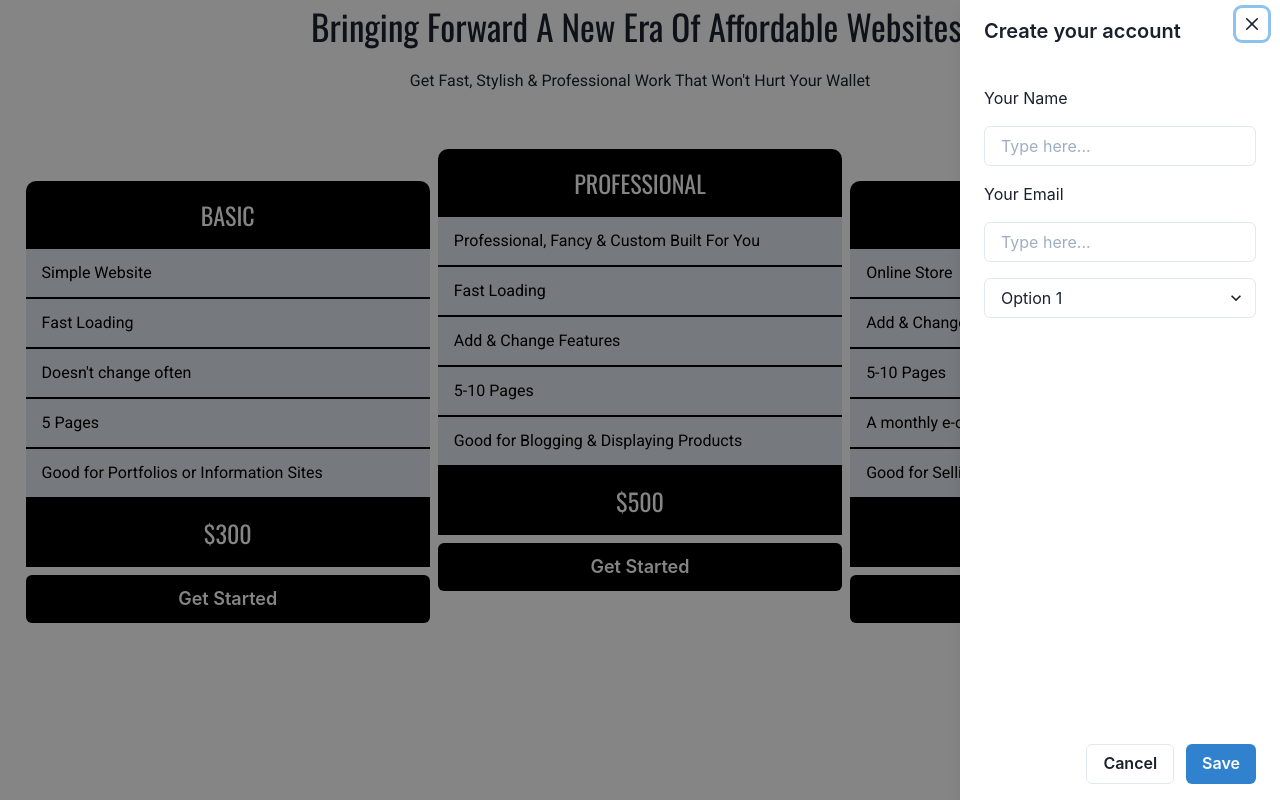
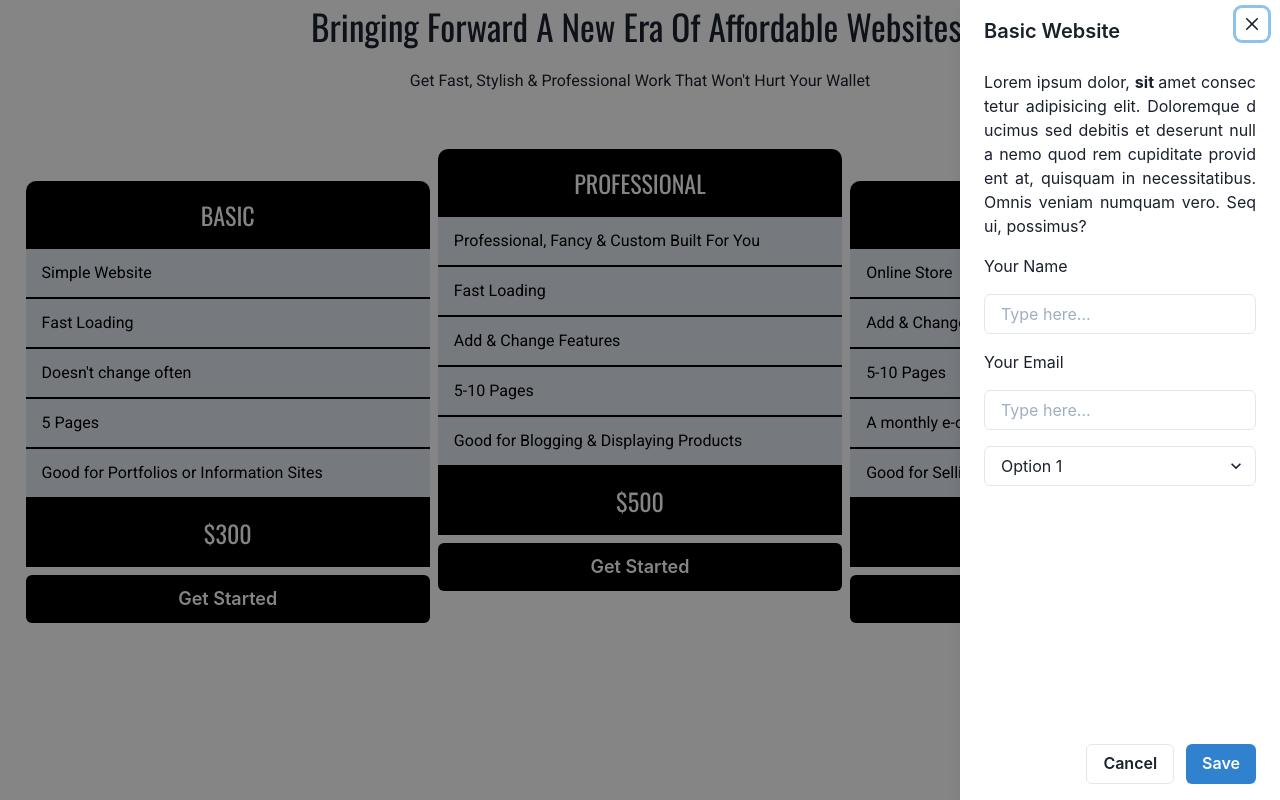
Before and after one commit to rubydevco/rubydev-tempsite, a React (Create React App) app: page /getting-started in a window 1280 px wide. Both pictures are taken after a click on the link "BASIC". Built offline with nearby package versions, Linux system fonts and the light colour scheme.

Commit message:
not sure

```diff
--- a/src/components/GettingStarted/Slider.js
+++ b/src/components/GettingStarted/Slider.js
@@ -24,9 +24,22 @@ const Slider = ({ isOpen, onClose, btnRef }) => {
         <DrawerOverlay />
         <DrawerContent>
           <DrawerCloseButton />
-          <DrawerHeader>Create your account</DrawerHeader>
+          <DrawerHeader>Basic Website</DrawerHeader>
 
           <DrawerBody>
+            <h2
+              style={{
+                textAlign: 'justify',
+                wordBreak: 'break-all',
+                wordWrap: 'break-word',
+                hyphens: 'auto',
+              }}
+            >
+              Lorem ipsum dolor, <b>sit </b> amet consectetur adipisicing elit.
+              Doloremque ducimus sed debitis et deserunt nulla nemo quod rem
+              cupiditate provident at, quisquam in necessitatibus. Omnis veniam
+              numquam vero. Sequi, possimus?
+            </h2>
             <Text my={4}>Your Name</Text>
             <Input placeholder='Type here...' />
             <Text my={4}>Your Email</Text>
```
